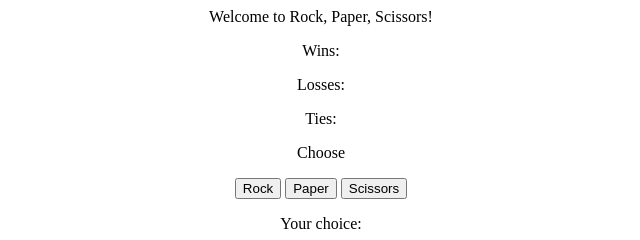
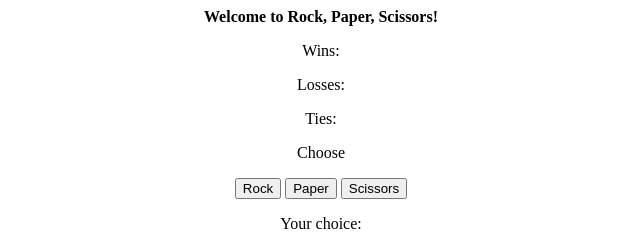
Before and after one commit to bsteinnyc/Rock-Paper-Scissors.html, a plain HTML site: page index.html in a window 1280 px wide. Shown: the top 240 px of the page, 319-959 px from the left. Drawn offline with Linux system fonts and the light colour scheme.

Commit message:
Update index.html

```diff
--- a/index.html
+++ b/index.html
@@ -8,7 +8,7 @@ p{
 	text-align: center;
 }
 </style>
-<p>Welcome to Rock, Paper, Scissors!</p>
+<p><b>Welcome to Rock, Paper, Scissors!</b></p>
 <p> Wins: </p>
 <p id="Wins"></p>
 <p> Losses: </p>
```
